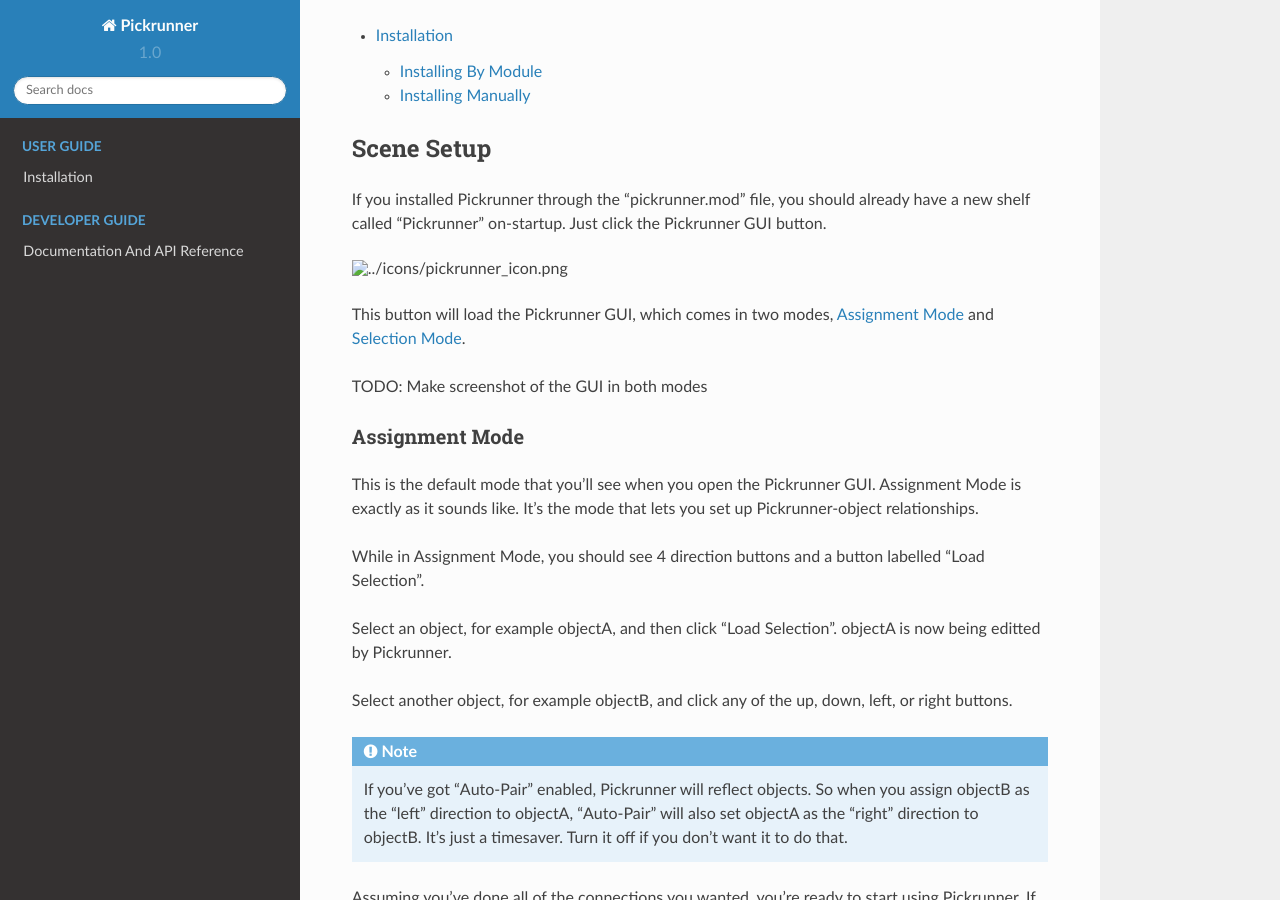
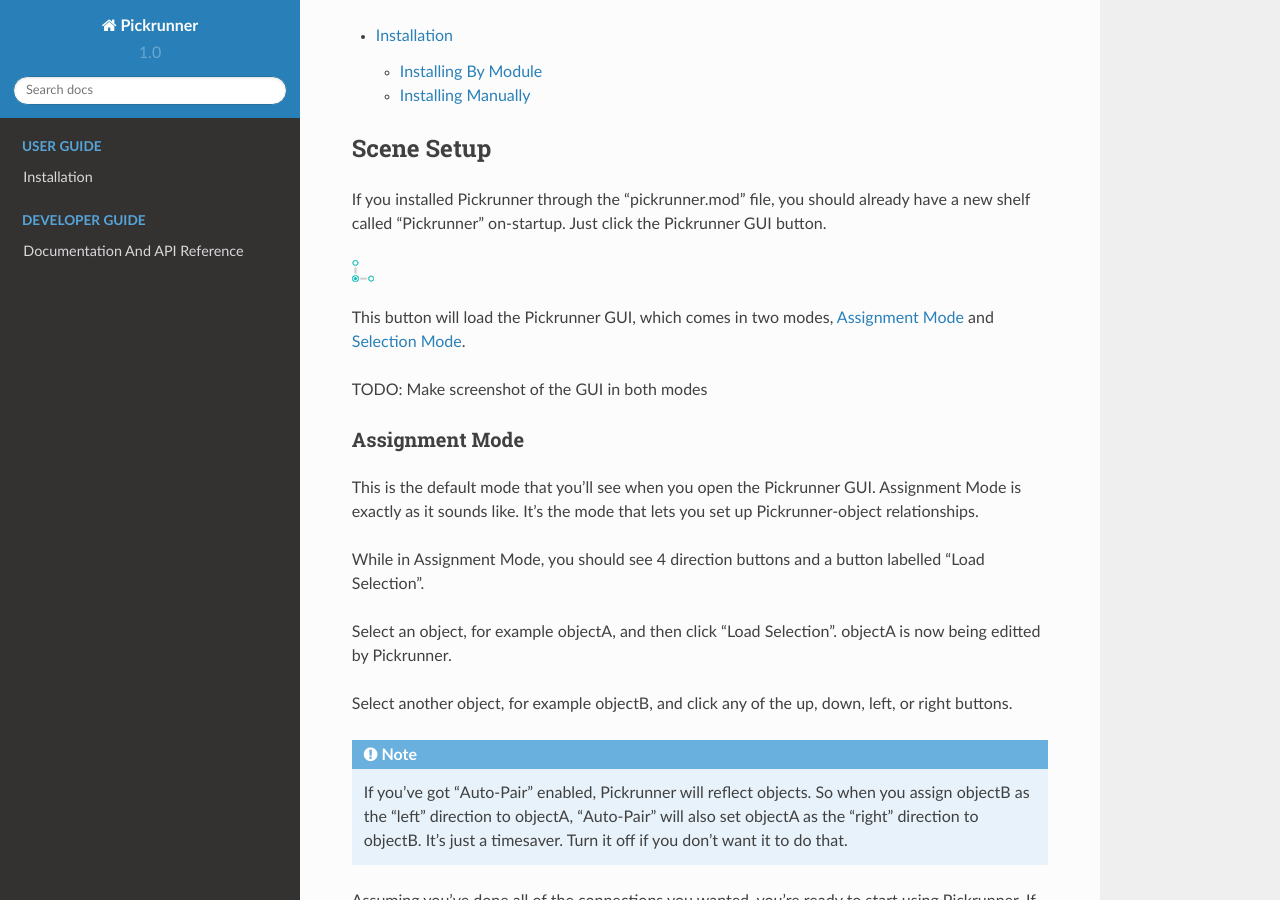
Before and after one commit to ColinKennedy/pickrunner, a Sphinx documentation site: the page built from docs/source/index.rst, in a window 1280 px wide and 900 px high, scrolled down 472 px. Built offline with Sphinx 7.4.7 and the Read the Docs theme 2.0.0, drawn with Linux system fonts in a browser that asks for light colours.

Commit message:
Added pickrunner_icon.png

```diff
--- a/docs/source/index.rst
+++ b/docs/source/index.rst
@@ -29,7 +29,7 @@
 already have a new shelf called "Pickrunner" on-startup. Just click the
 Pickrunner GUI button.
 
-.. figure:: /../icons/pickrunner_icon.png
+.. figure:: _static/pickrunner_icon.png
 
 This button will load the Pickrunner GUI, which comes in two modes,
 :ref:`assignmentmode` and :ref:`selectionmode`.
```
Also changed, not shown: docs/source/_static/pickrunner_icon.png (added).
